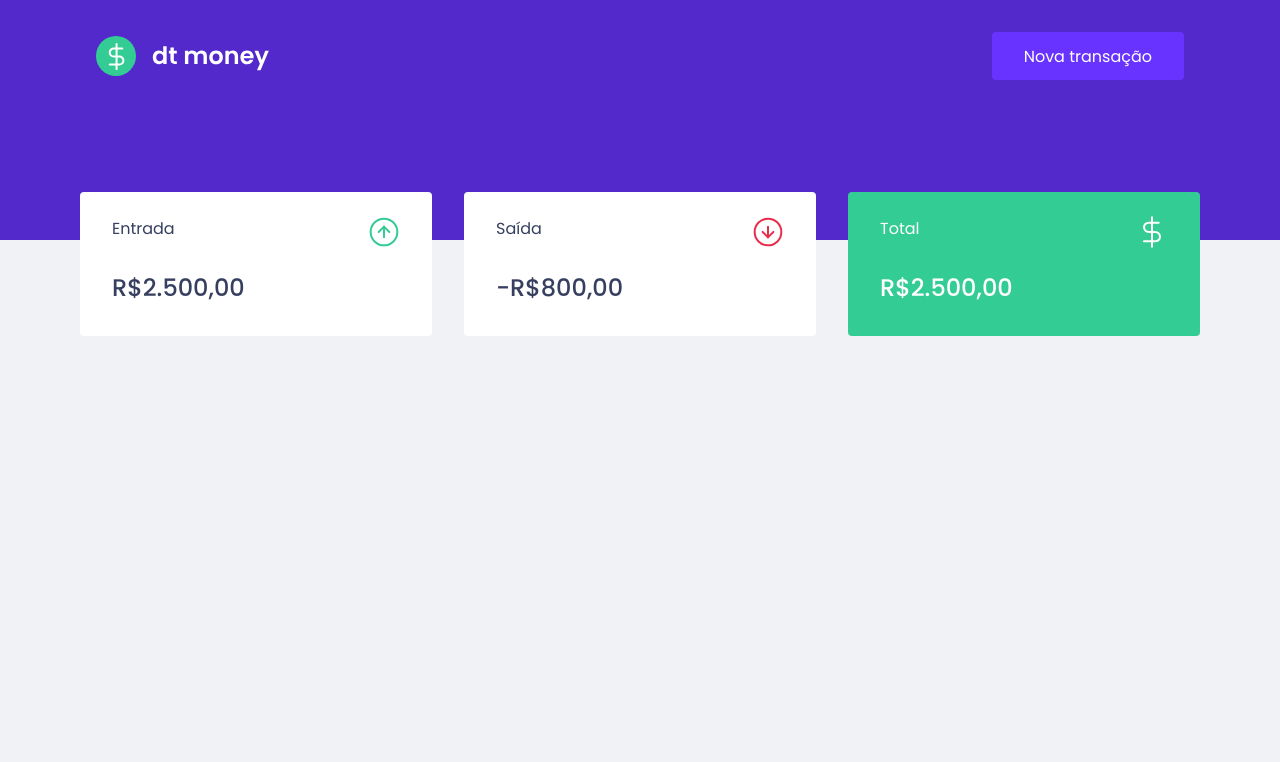
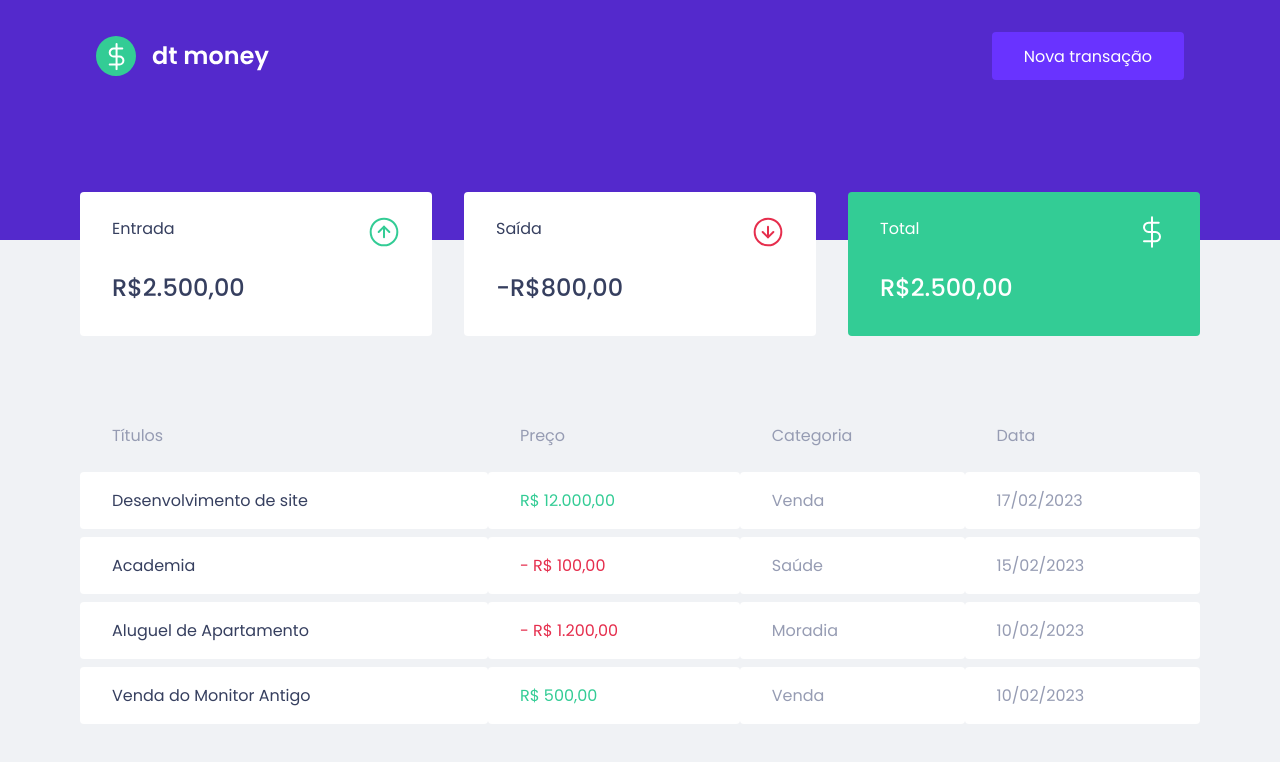
Before and after one commit to PhilipeF/appointiments, a React (Vite) app: page / in a window 1280 px wide. Shown: the top 762 px of the page. Built offline with nearby package versions, Linux system fonts and the light colour scheme.

Commit message:
component transactionTable ok

```diff
--- a/src/components/Dashboard/index.tsx
+++ b/src/components/Dashboard/index.tsx
@@ -1,10 +1,12 @@
 import { Summary } from "../Summary";
+import { Transaction } from "../Transactions";
 import { Content } from "./style";
 
 export function Dashboard () {
     return (
         <Content>
             <Summary/>
+            <Transaction/>
         </Content>
     )
 }
--- a/src/components/Summary/style.ts
+++ b/src/components/Summary/style.ts
@@ -27,7 +27,7 @@ export const Container = styled.div`
         }
 
         &.highlight-background {
-            background: var(--gree);
+            background: var(--green);
             color: #fff;
         }
     }
--- /dev/null
+++ b/src/components/Transactions/index.tsx
@@ -0,0 +1,46 @@
+import { Container } from "./style";
+
+export function Transaction() {
+    return (
+        <Container>
+            <table>
+                <thead>
+                    <tr>
+                        <th>Títulos</th>
+                        <th>Preço</th>
+                        <th>Categoria</th>
+                        <th>Data</th>
+                    </tr>
+                </thead>
+
+                <tbody>
+                    <tr>
+                        <td>Desenvolvimento de site</td>
+                        <td className="deposit">R$ 12.000,00</td>
+                        <td>Venda</td>
+                        <td>17/02/2023</td>
+                    </tr>
+                    <tr>
+                        <td>Academia</td>
+                        <td className="withdrawn">- R$ 100,00</td>
+                        <td>Saúde</td>
+                        <td>15/02/2023</td>
+                    </tr>
+                    <tr>
+                        <td>Aluguel de Apartamento</td>
+                        <td className="withdrawn">- R$ 1.200,00</td>
+                        <td>Moradia</td>
+                        <td>10/02/2023</td>
+                    </tr>
+                    <tr>
+                        <td>Venda do Monitor Antigo</td>
+                        <td className="deposit">R$ 500,00</td>
+                        <td>Venda</td>
+                        <td>10/02/2023</td>
+                    </tr>
+                </tbody>
+            </table>
+        </Container>
+
+    )
+}
--- /dev/null
+++ b/src/components/Transactions/style.ts
@@ -0,0 +1,43 @@
+import styled from "styled-components";
+
+export const Container = styled.div`
+
+    margin-top: 4rem;
+
+    table {
+        width: 100%;
+        border-spacing: 0 0.5rem;
+
+        thead th {
+            color: var(--text-body);
+            font-weight: 400;
+            padding: 1rem 2rem;
+            text-align: left;
+            line-height: 1.5rem;
+        }
+
+        td {
+            padding: 1rem 2rem;
+            border: 0;
+            background: var(--shape);
+            color: var(--text-body);
+            border-radius: 0.25rem;
+
+            &:first-child {
+                color: var(--text-title);
+            }
+
+            &.deposit {
+                color: var(--green);
+            }
+
+            &.withdrawn {
+                color: var(--red)
+            }
+        }
+
+
+    }
+
+
+`
--- a/src/styles/global.ts
+++ b/src/styles/global.ts
@@ -6,7 +6,7 @@ export const GlobalStyle = createGlobalStyle`
     --background: #f0f2f5;
     --red: #e52e4d;
     --blue: #5429cc;
-    --gree: #33cc95;
+    --green: #33cc95;
     --blue-light: #6933ff;
     --text-title: #363f5f;
     --text-body: #969cb3;
```
